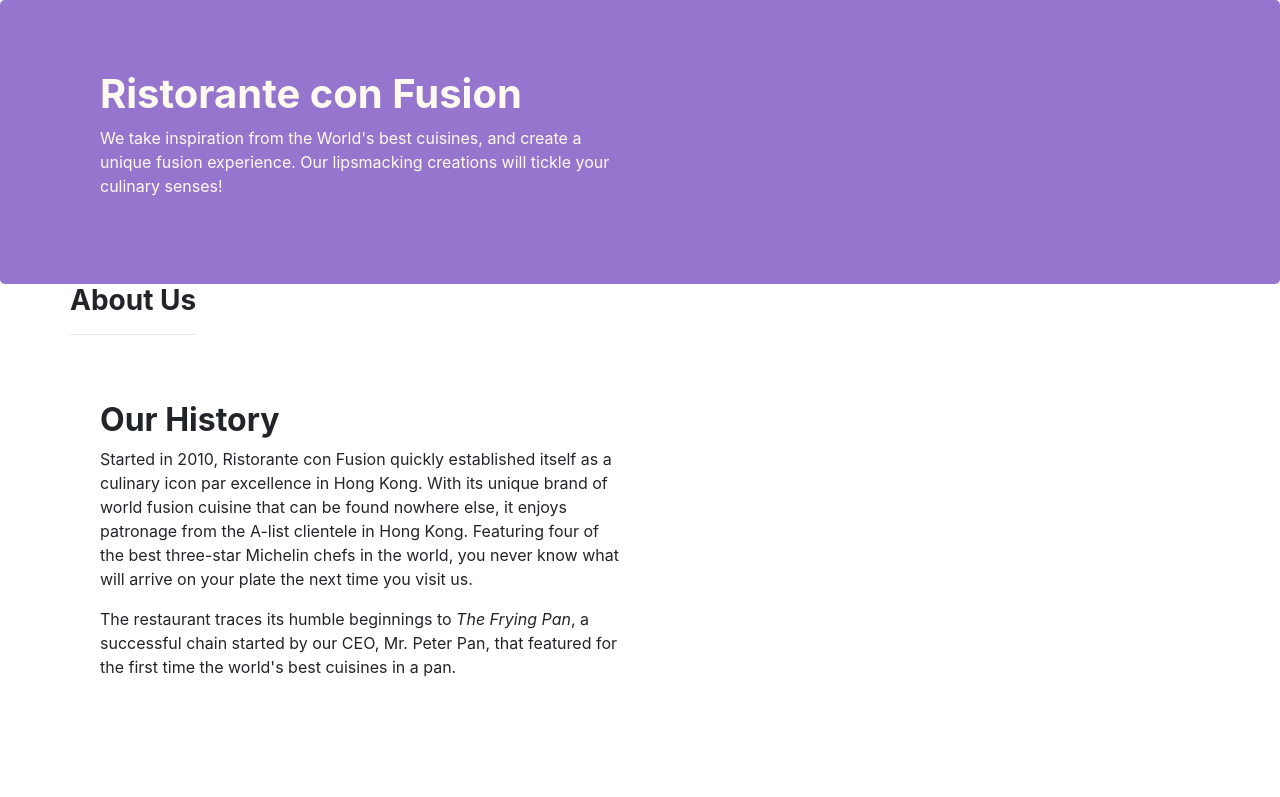
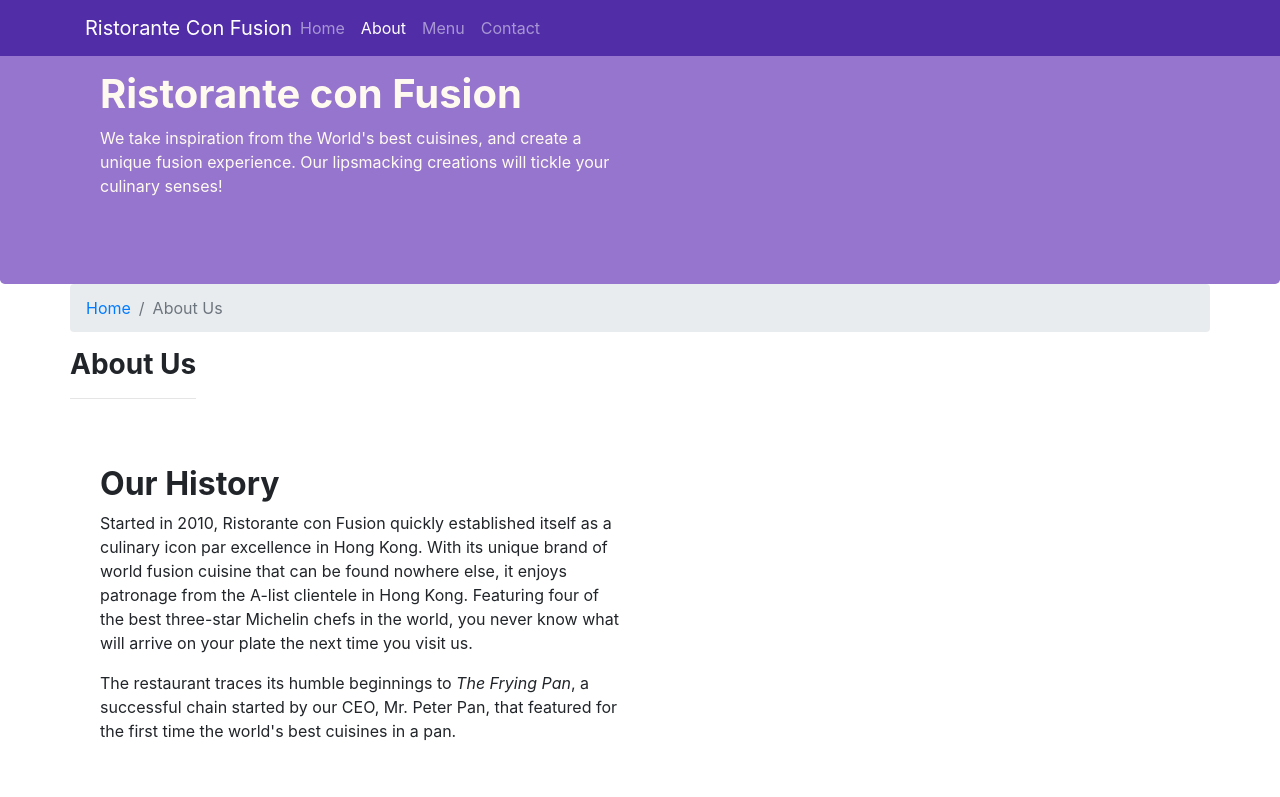
Before and after one commit to np0805/bootstrap-exercise, a website: page aboutus.html in a window 1280 px wide. Shown: the top 797 px of the page. Drawn offline with nearby package versions, Linux system fonts and the light colour scheme.

Commit message:
add navbar and breadcrumb

```diff
--- a/aboutus.html
+++ b/aboutus.html
@@ -8,6 +8,22 @@
 </head>
 
 <body>
+    <nav class="navbar navbar-dark navbar-expand-sm fixed-top">
+        <div class="container">
+            <button class="navbar-toggler" type="button" data-toggle="collapse" data-target="#Navbar">
+                <span class="navbar-toggler-icon"></span>
+            </button>
+            <a class="navbar-brand mr-auto" href="./index.html">Ristorante Con Fusion</a>
+            <div class="collapse navbar-collapse" id="Navbar">
+                <ul class="navbar-nav mr-auto">
+                    <li class="nav-item"><a class="nav-link" href="./index.html">Home</a></li>
+                    <li class="nav-item active"><a class="nav-link" href="#">About</a></li>
+                    <li class="nav-item"><a class="nav-link" href="#">Menu</a></li>
+                    <li class="nav-item"><a class="nav-link" href="#">Contact</a></li>
+                </ul>
+            </div>
+        </div>
+    </nav>
 
     <header class="jumbotron">
 
@@ -33,6 +49,10 @@
 
     <div class="container">
         <div class="row">
+            <ol class="col-12 breadcrumb">
+                <li class="breadcrumb-item"><a href="./index.html">Home</a></li>
+                <li class="breadcrumb-item active">About Us</li>
+            </ol>
             <div>
                <h3><b>About Us</b></h3>
                <hr>
@@ -72,7 +92,7 @@
                 <div class="col-4 offset-1 col-sm-2">
                     <h5>Links</h5>
                     <ul class="list-unstyled">
-                        <li><a href="#">Home</a></li>
+                        <li><a href="./index.html">Home</a></li>
                         <li><a href="#">About</a></li>
                         <li><a href="#">Menu</a></li>
                         <li><a href="#">Contact</a></li>
--- a/css/style.css
+++ b/css/style.css
@@ -28,3 +28,12 @@
     margin: 0px;
     color: #0f0f0f;
 }
+
+.body {
+    padding: 50px 0px 0px 0px;
+    z-index: 0;
+}
+
+.navbar-dark {
+    background-color: #512da8;
+}
```
Also changed, not shown: index.html (+17 -1 lines).
